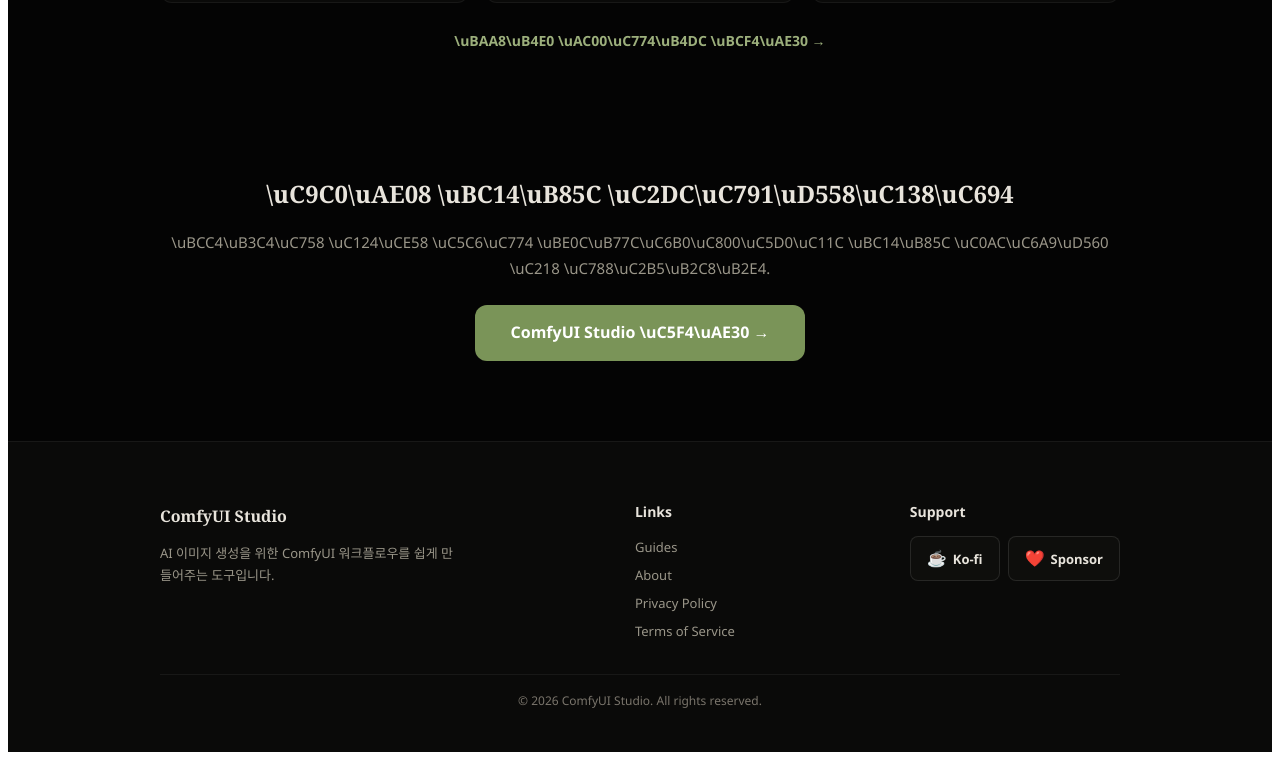
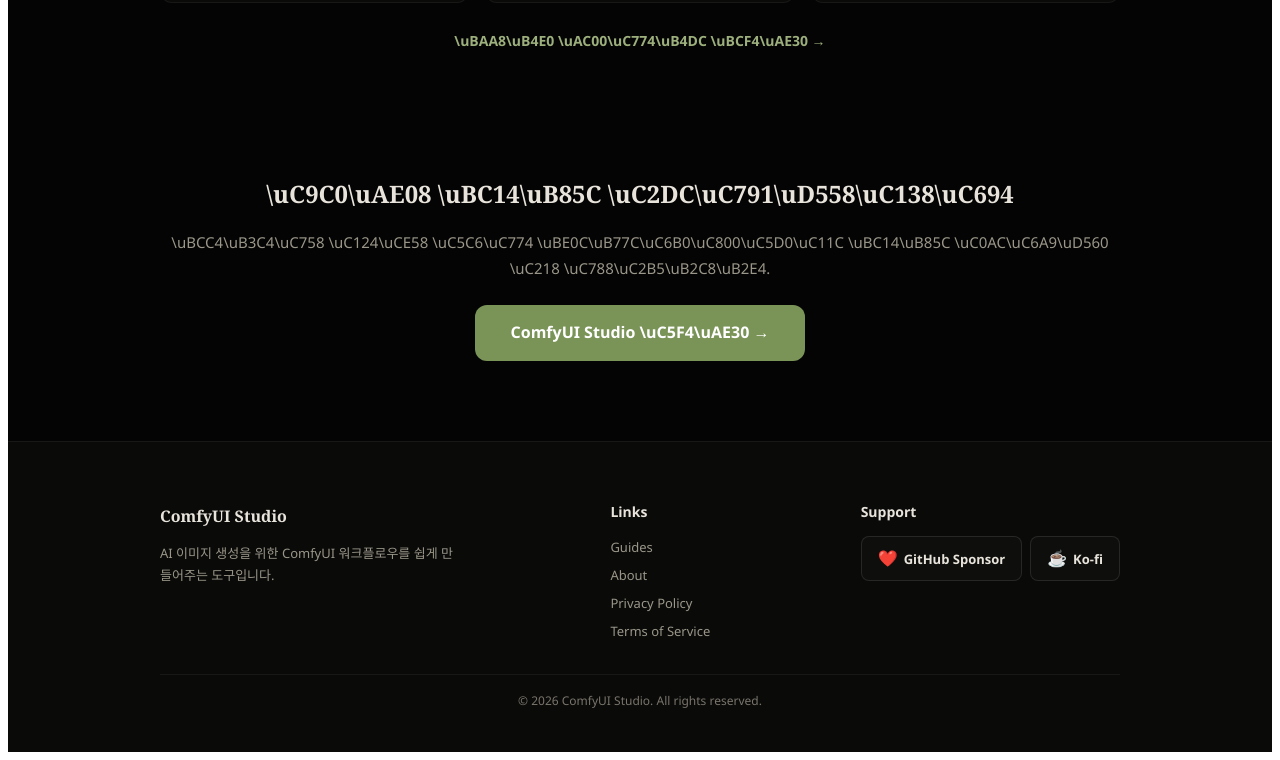
Before and after one commit to rkdghkclgns-design/Comfyui-studio, a React (Vite) app: page /landing in a window 1280 px wide. Shown: the part 2741-3501 px from the top of the page. Built offline with nearby package versions, Linux system fonts and the light colour scheme.

Commit message:
feat: GitHub Sponsors FUNDING.yml 추가 및 후원 링크 업데이트

```diff
--- a/src/components/DonationButtons.jsx
+++ b/src/components/DonationButtons.jsx
@@ -10,13 +10,11 @@
 
   return (
     <div style={{ display: "flex", flexWrap: "wrap", gap: 8 }}>
-      <a href="https://ko-fi.com/" target="_blank" rel="noopener noreferrer" style={btnStyle}
-         title="Ko-fi (coming soon)">
+      <a href="https://github.com/sponsors/rkdghkclgns-design" target="_blank" rel="noopener noreferrer" style={btnStyle}>
+        <span style={{ fontSize: 16 }}>&#10084;&#65039;</span> GitHub Sponsor
+      </a>
+      <a href="https://ko-fi.com/comfyuistudio" target="_blank" rel="noopener noreferrer" style={btnStyle}>
         <span style={{ fontSize: 16 }}>&#9749;</span> Ko-fi
-      </a>
-      <a href="https://github.com/sponsors/" target="_blank" rel="noopener noreferrer" style={btnStyle}
-         title="GitHub Sponsors (coming soon)">
-        <span style={{ fontSize: 16 }}>&#10084;&#65039;</span> Sponsor
       </a>
     </div>
   );
```
